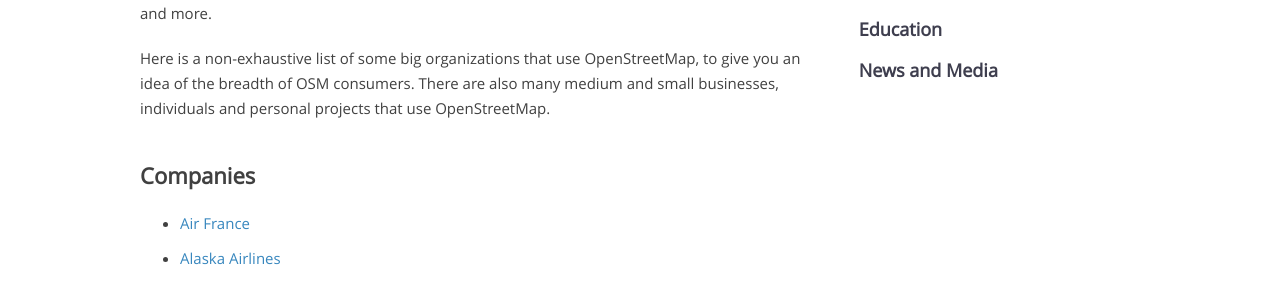
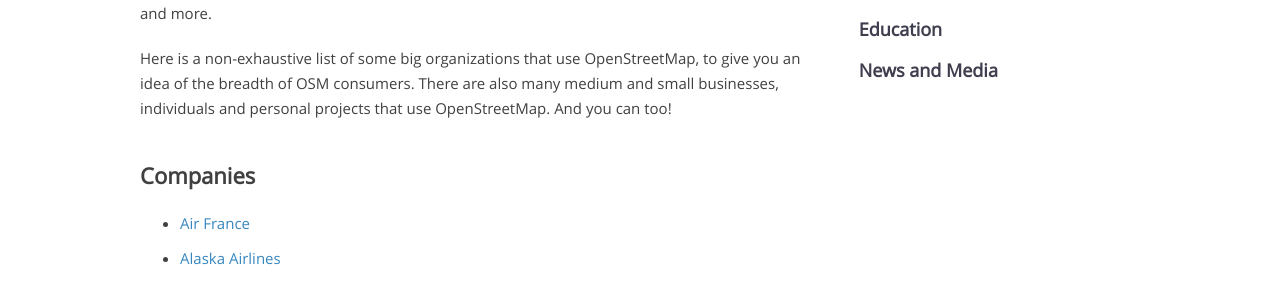
Before and after one commit to osmfoundation/welcome-mat, a Jekyll site: the page built from about-osm-community/_posts/0000-01-04-consumers.md, in a window 1280 px wide and 900 px high. Shown: the part 465-751 px from the top of the window. Built offline with Jekyll 4.4.1, drawn with Linux system fonts in a browser that asks for light colours; some web fonts are replaced; some of the changed text lies outside the part shown.

Commit message:
added FT

```diff
--- a/about-osm-community/_posts/0000-01-04-consumers.md
+++ b/about-osm-community/_posts/0000-01-04-consumers.md
@@ -4,7 +4,7 @@
 
 OpenStreetMap is used by people all over the world -- individuals, volunteers, companies, nonprofits, governments, organizations and more. There are many ways to use OpenStreetMap: as a basemap, using the OSM data for routing or navigation, using OSM data for GIS analysis, such as planning or logistics for humanitarian groups, utilities, governments and more.
 
-Here is a non-exhaustive list of some big organizations that use OpenStreetMap, to give you an idea of the breadth of OSM consumers. There are also many medium and small businesses, individuals and personal projects that use OpenStreetMap.
+Here is a non-exhaustive list of some big organizations that use OpenStreetMap, to give you an idea of the breadth of OSM consumers. There are also many medium and small businesses, individuals and personal projects that use OpenStreetMap. And you can too!
 
 ## Companies
 
```
Also changed, not shown: other parts of about-osm-community/_posts/0000-01-04-consumers.md (+2 -0 lines).
